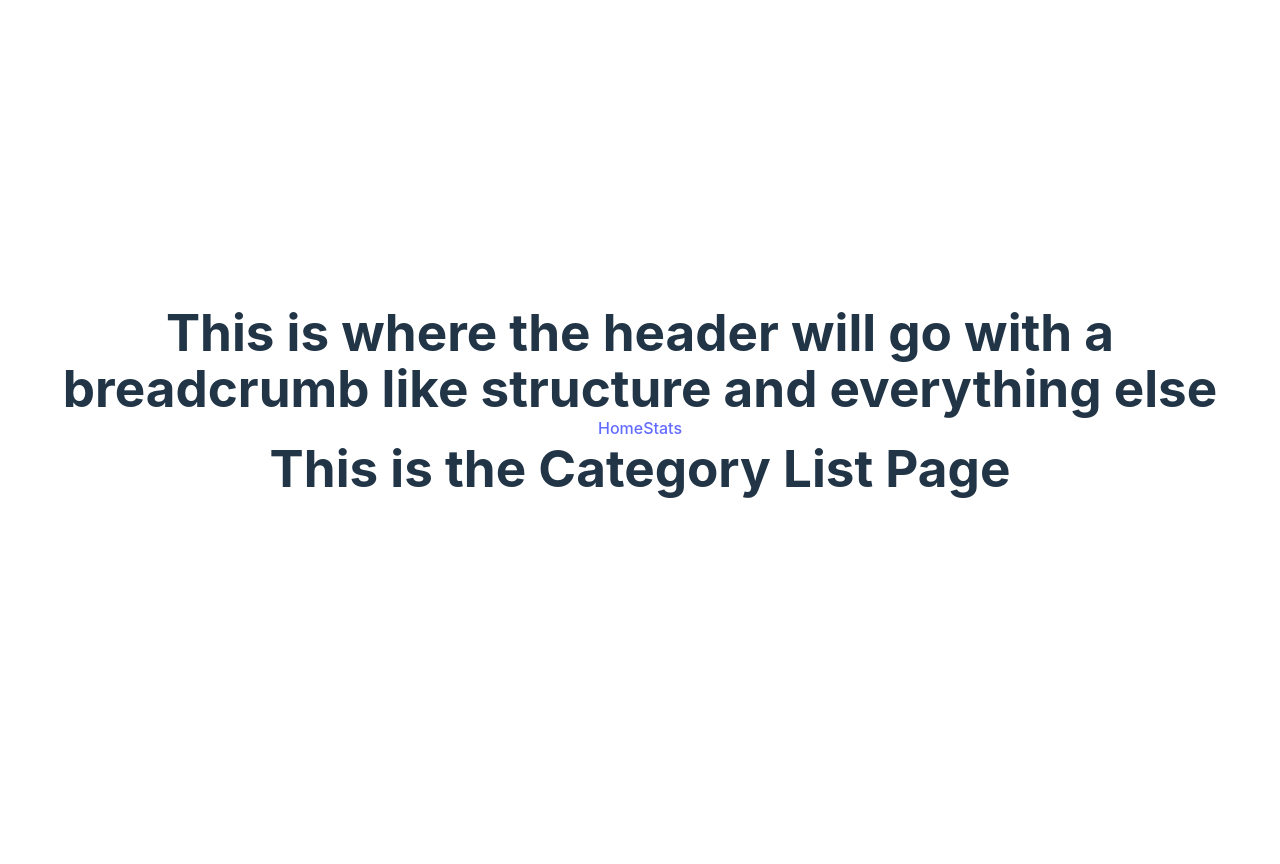
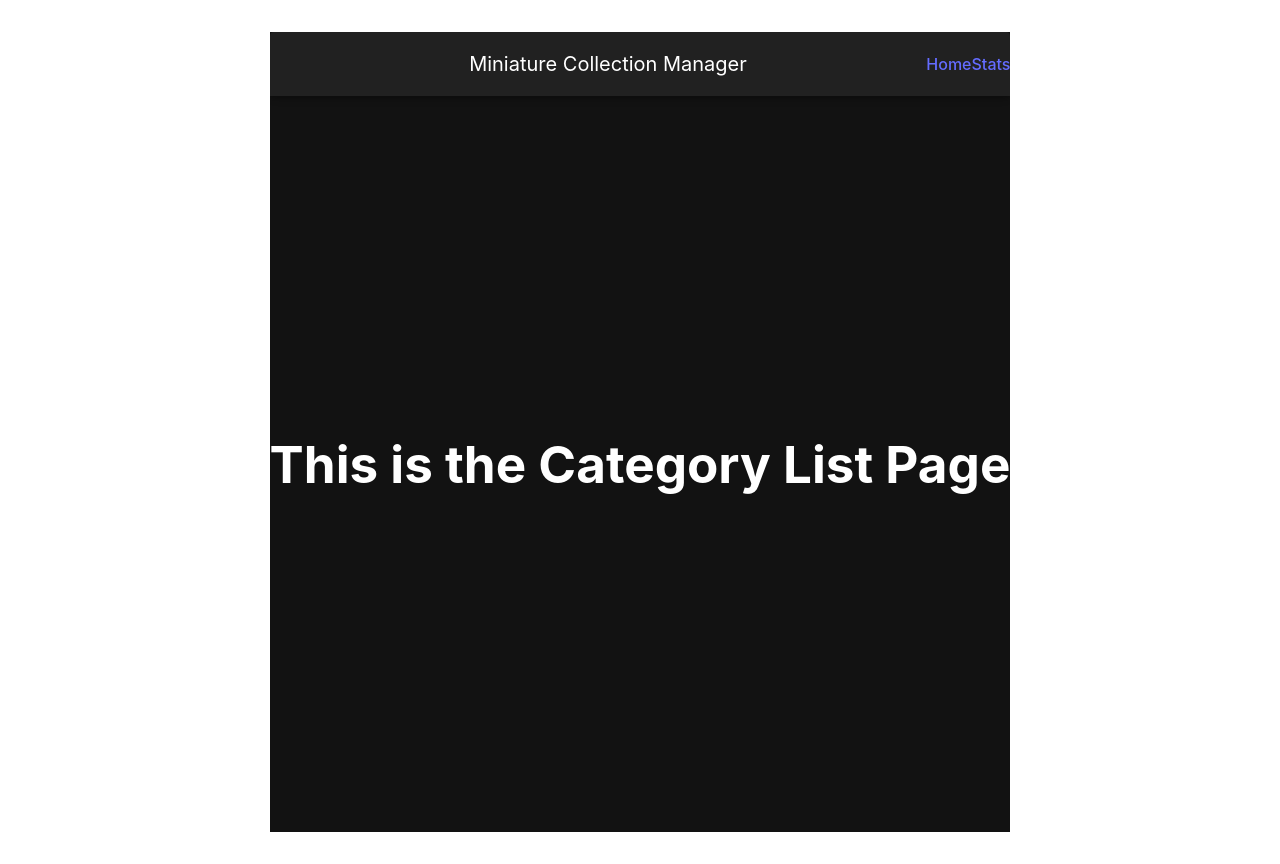
Before and after one commit to KWilson718/MiniatureCollectionManager, a Vue app: page / in a window 1280 px wide. Before the commit the page ends 800 px from the top, so only its background shows below. Built offline with nearby package versions, Linux system fonts and the light colour scheme.

Commit message:
Getting Vuetify Components to start loading

```diff
--- a/src/App.vue
+++ b/src/App.vue
@@ -3,12 +3,16 @@
 </script>
 
 <template>
-  <Header></Header>
-  <header>
-    <router-link to="/">Home</router-link>
-    <router-link to="/universal-stats">Stats</router-link>
-  </header>
-  <router-view />
+  <v-app style="width: 100%;">
+    <v-layout class="rounded rounded-md"  style="width: 100%;">
+      <v-app-bar title="Miniature Collection Manager">
+        <Header></Header>
+      </v-app-bar>
+      <v-main class="d-flex align-center justify-center">
+        <router-view />
+      </v-main>
+    </v-layout>
+  </v-app>
 </template>
 
 <style scoped>
--- a/src/components/Header.vue
+++ b/src/components/Header.vue
@@ -1,3 +1,9 @@
 <template>
-    <h1>This is where the header will go with a breadcrumb like structure and everything else</h1>
+    <div id="header">
+        <router-link to="/">Home</router-link>
+        <router-link to="/universal-stats">Stats</router-link>
+    </div>
 </template>
+
+<style scoped>
+</style>
```
